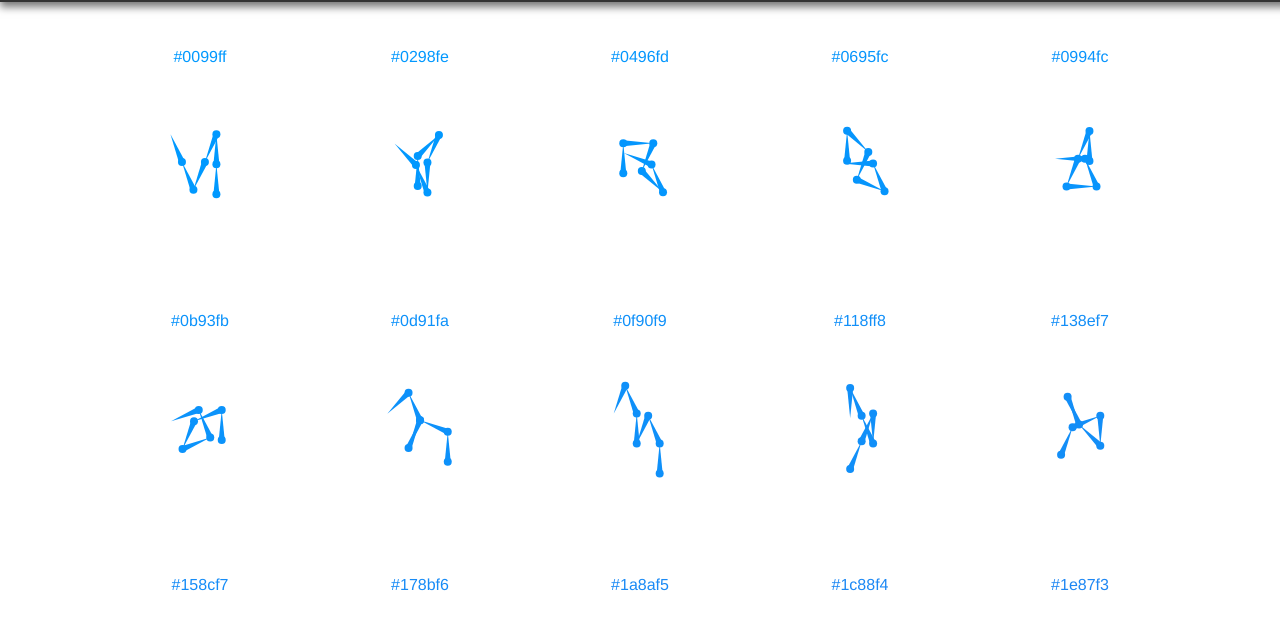
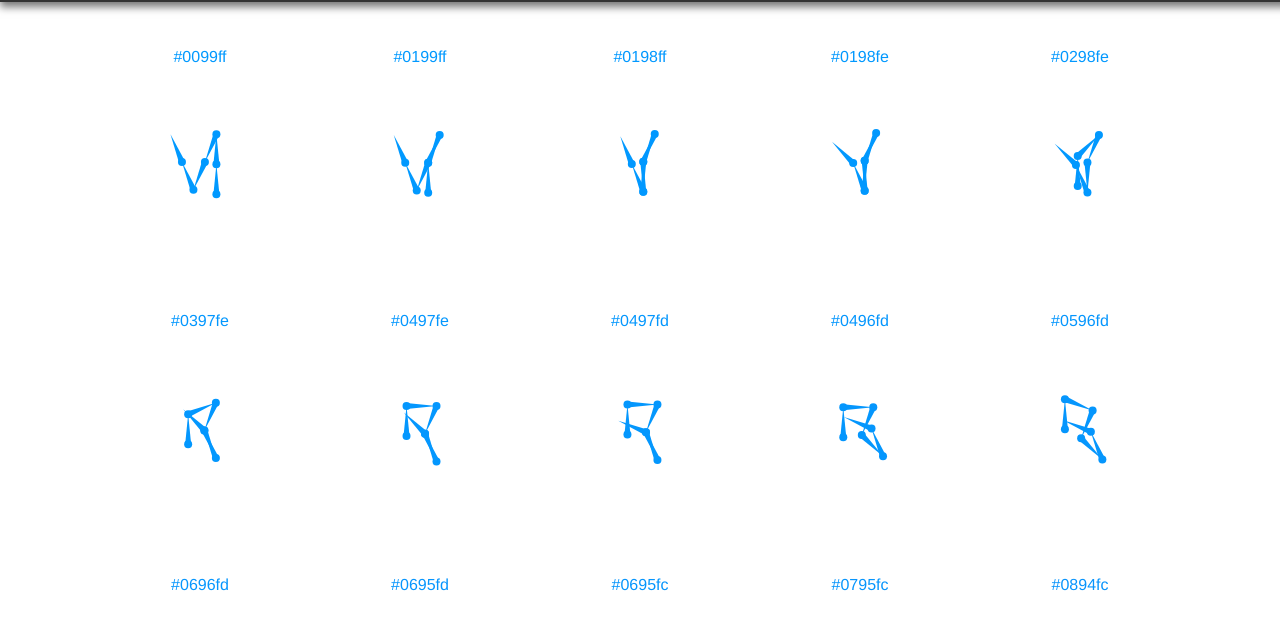
Before and after one commit to kiphlora/color-shapes, a plain HTML site: page index.html in a window 1280 px wide. Shown: the part 169-800 px from the top of the page. Drawn offline with Linux system fonts and the light colour scheme; some packages are replaced by stand-ins of ours; a script that the page names is missing.

Commit message:
update index.html
add dynamic numbers of canvases corresponding to unique interpolated
colors

```diff
--- a/index.html
+++ b/index.html
@@ -205,27 +205,21 @@
 			.on("click", updateColors)
 
 		function updateColors() {
-			colorlist = buildColorList(n, startColor.value, stopColor.value);
-			drawShapelyColors();
+			// colorlist = buildColorList(n, startColor.value, stopColor.value);
+			// drawShapelyColors();
+			generateColorCanvases();
 		}
 
 		var hl = hexLines(30);
 		var width = 220;
 		var height = 270;
 
-		var n = 120; //224; //24;
-		var canvasesD3 = d3.select("#canvases").selectAll(".canvases").data(d3.range(n))
-			.enter().append("canvas")
-				.attr("class", "canvases")
-				.attr("width", width)
-				.attr("height", height);
+		// var n = 120; //224; //24;
+		var numOfInterpolatedValues = 5000;
+		var canvasesD3;
 
 		var contexts = [];
 		var canvases = [];
-		canvasesD3.each(function(d,i){
-			canvases[i] = this;
-			contexts[i] = this.getContext("2d");
-		});
 
 		var clipboard = new Clipboard(".canvases");
 
@@ -266,6 +260,30 @@
 		    console.error('Trigger:', e.trigger);
 		});
 
+		function buildCanvases(listOfColors) {
+
+
+
+			n = listOfColors.length;
+			console.log(n);
+
+			canvasesD3 = d3.select("#canvases").selectAll(".canvases").remove();
+			canvases = [];
+			contexts = [];
+
+			canvasesD3 = d3.select("#canvases").selectAll(".canvases").data(d3.range(n))
+				.enter().append("canvas")
+					.attr("class", "canvases")
+					.attr("width", width)
+					.attr("height", height);
+
+			canvasesD3.each(function(d,i){
+				canvases[i] = this;
+				contexts[i] = this.getContext("2d");
+			});
+
+		}
+
 		function buildColorList(n, start, stop) {
 			var i = d3.interpolate({colors: [start]}, {colors: [stop]});
 
@@ -280,6 +298,11 @@
 				return c;
 			});
 
+			var colorlisthex = applyFun(colorlist, function(d,i){ return d.hex(); });
+			var colorset = new Set(colorlisthex);
+			colorlist = applyFun(Array.from(colorset), function(d,i){ return Color(d); });
+			n = colorlist.length;
+
 			return colorlist;
 		}
 
@@ -293,10 +316,15 @@
 		var center = new Vec2(width/2, height/2);
 		var colorlist;
 
+		function generateColorCanvases() {
+			colorlist = buildColorList(numOfInterpolatedValues, startColor.value, stopColor.value);
+			buildCanvases(colorlist);
+			drawShapelyColors();
+		}
+
 		window.onload = function() {
-			colorlist = buildColorList(n, startColor.value, stopColor.value);
 			drawHexLegend(hexCtx, hexLines(50), new Vec2(hexCanvas.node().width/2, hexCanvas.node().height/2));
-			drawShapelyColors();
+			generateColorCanvases();
 		}
 
 		function drawShapelyColors() {
```
